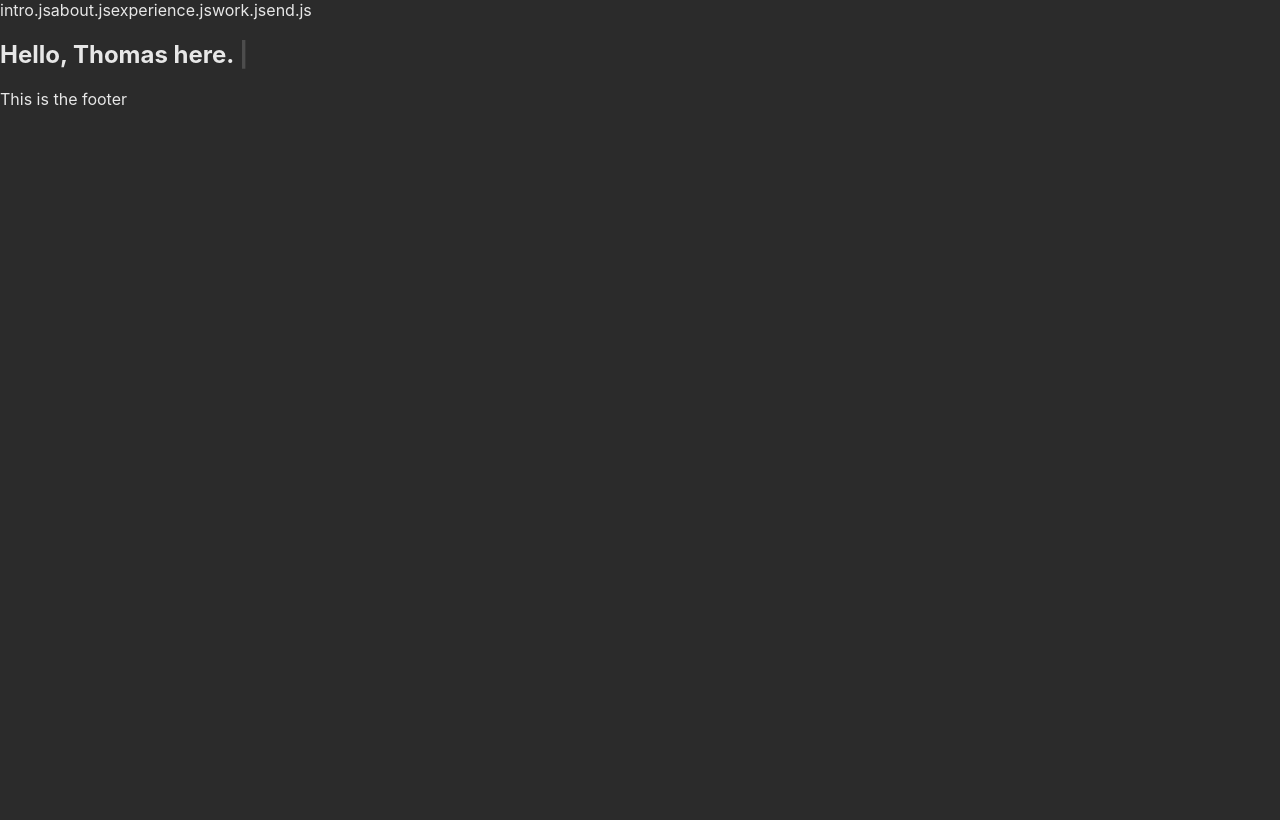
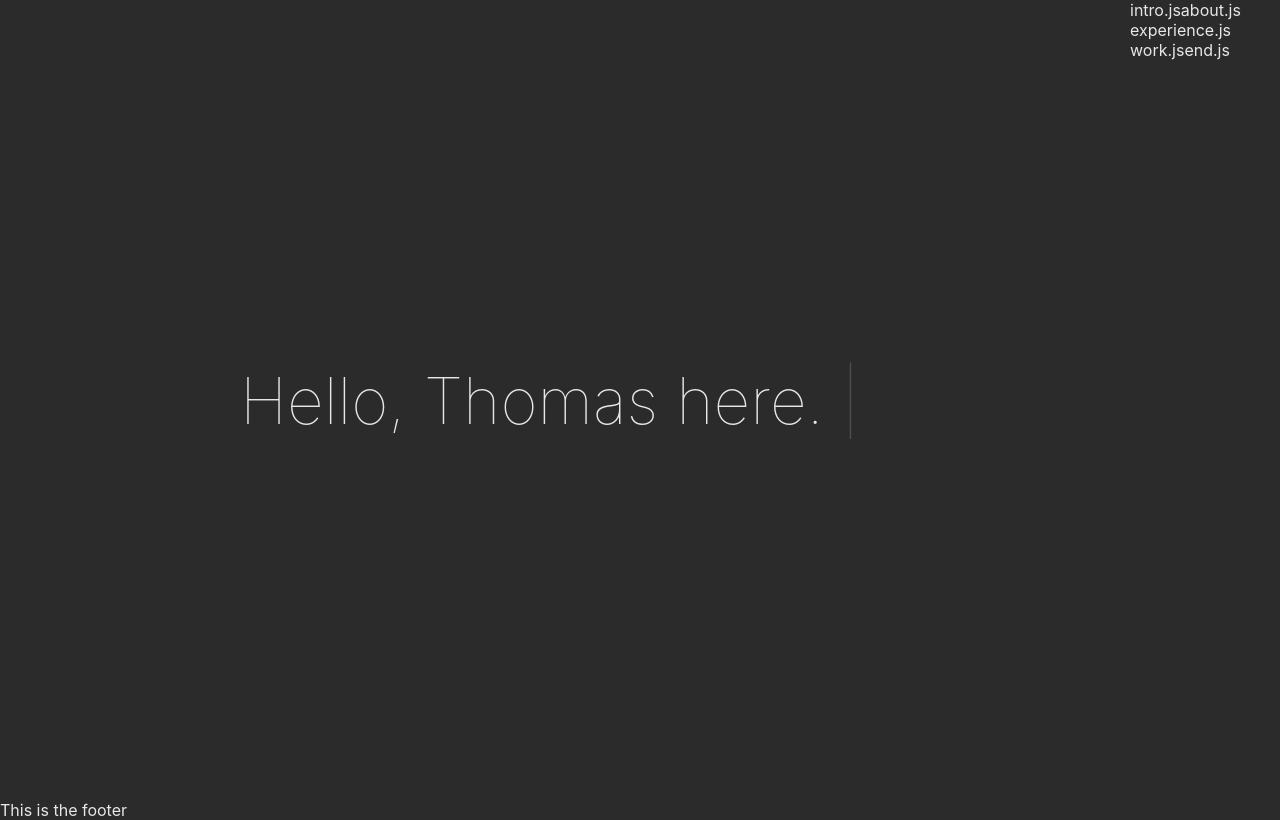
Before and after one commit to barksploit/portfolio-react, a React (Create React App) app: page / in a window 1280 px wide. Built offline with nearby package versions, Linux system fonts and the light colour scheme.

Commit message:
Style intro and header navigation components

```diff
--- a/src/App.scss
+++ b/src/App.scss
@@ -4,3 +4,7 @@ body {
     color: $textcolor;
     background-color: $bgcolor;
 }
+
+h1 {
+    font-size: 4rem;
+}
--- /dev/null
+++ b/src/components/header-branding.js
@@ -0,0 +1,5 @@
+import '../styles/header-branding.scss';
+
+export default function Branding() {
+    return <div className="brand-icon-wrapper"></div>;
+}
--- a/src/components/header.js
+++ b/src/components/header.js
@@ -1,10 +1,13 @@
 import '../styles/header.scss';
 import HeaderNav from './header-navigation';
+import Branding from './header-branding';
 
 export default function Header() {
     return (
 
         <header>
+
+            <Branding />
 
             <HeaderNav />
 
--- a/src/styles/header-navigation.scss
+++ b/src/styles/header-navigation.scss
@@ -13,11 +13,11 @@
 
     a {
         text-decoration: none;
-
+        cursor: pointer;
         color: $textcolor;
 
-        &:visited, &:active, &:hover {
-            color: $textcolor;
+        &:selected {
+            background-color: #FFF;
         }
     }
 
--- a/src/styles/header.scss
+++ b/src/styles/header.scss
@@ -0,0 +1,17 @@
+header {
+    display: flex;
+    flex-flow: row nowrap;
+    position: fixed;
+    width: 100%;
+
+    .brand-icon-wrapper {
+        justify-self: start;
+        flex: 1 0 50%;
+    }
+
+    .desktop-navigation {
+        justify-self: end;
+        flex: 0 0 150px;
+    }
+
+}
--- a/src/styles/intro.scss
+++ b/src/styles/intro.scss
@@ -0,0 +1,11 @@
+#intro {
+    height: 100vh;
+    display: flex;
+    margin-left: 15rem;
+    align-items: center;
+
+    h1 {
+        font-weight: lighter;
+    }
+
+}
```
Also changed, not shown: src/styles/header-branding.scss (added).
